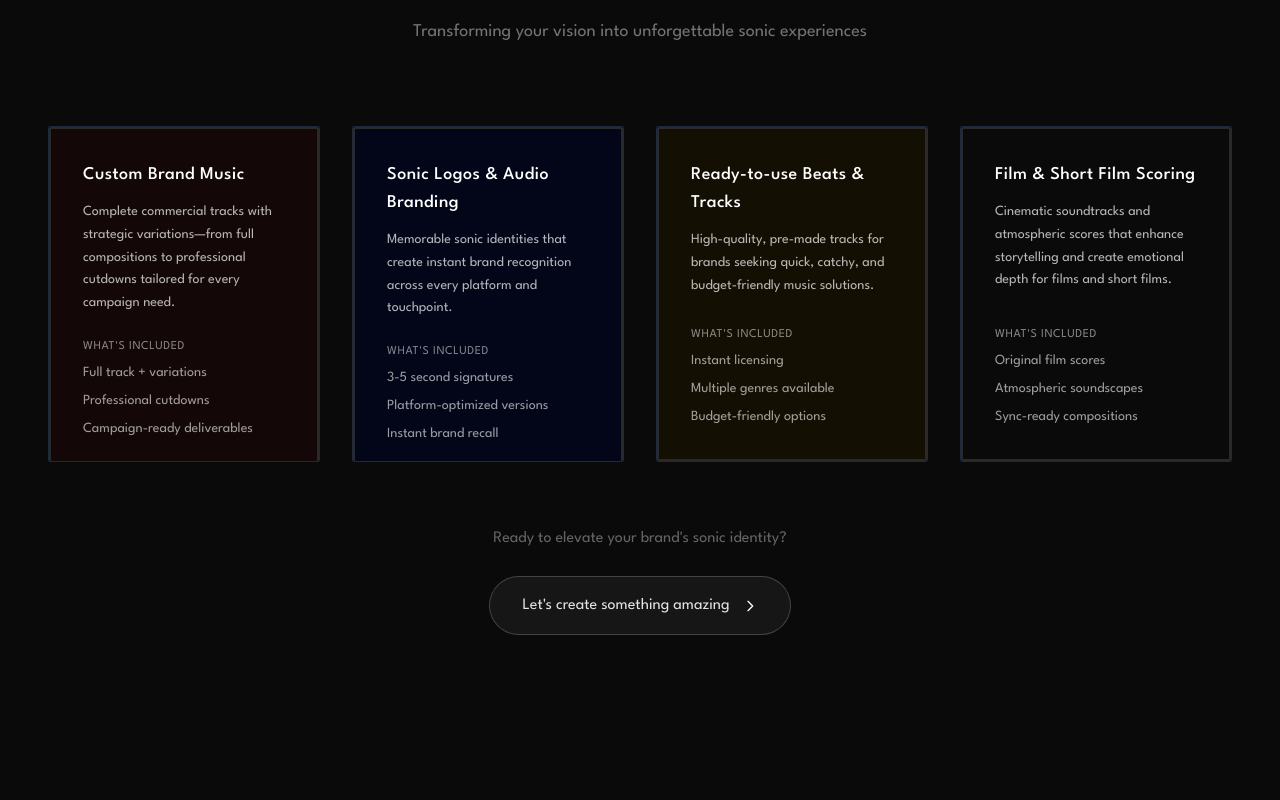
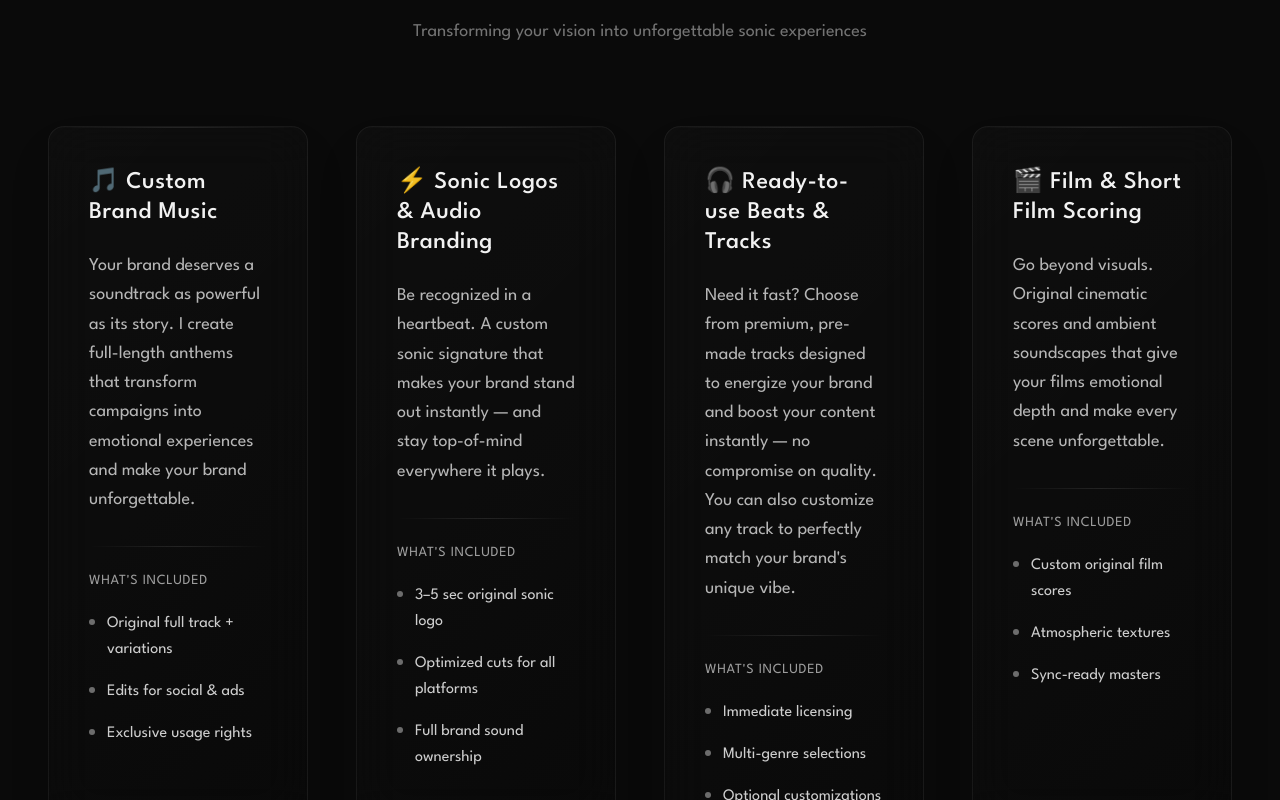
Before and after one commit to Kianhd/Key0n-portfolio, a Next.js app: page / in a window 1280 px wide. Shown: the part 6380-7180 px from the top of the page. Built offline with nearby package versions, Linux system fonts and the light colour scheme.

Commit message:
new cards components update

```diff
--- a/app/components/ServiceCard.tsx
+++ b/app/components/ServiceCard.tsx
@@ -1,15 +1,14 @@
 "use client";
 
 import { motion } from "motion/react";
-import { GlareCard } from "./ui/glare-card";
+import { useState } from "react";
 
 interface ServiceCardProps {
   title: string;
   description: string;
   features: string[];
   delay?: number;
-  glareColor?: "red" | "yellow" | "blue" | "green" | "purple" | "pink" | "orange" | "white" | "gray" | "black";
-  backgroundColor?: "red" | "yellow" | "blue" | "green" | "purple" | "pink" | "orange" | "white" | "gray" | "black";
+  accentColor?: "red" | "yellow" | "blue" | "green" | "purple" | "pink" | "orange" | "white" | "gray" | "default";
 }
 
 export default function ServiceCard({
@@ -17,45 +16,129 @@ export default function ServiceCard({
   description,
   features,
   delay = 0,
-  glareColor,
-  backgroundColor,
+  accentColor = "default",
 }: ServiceCardProps) {
+  const [isHovered, setIsHovered] = useState(false);
+
+  // Subtle accent colors for Fortune 500 aesthetic
+  const accentColors = {
+    red: "rgba(239, 68, 68, 0.1)",
+    yellow: "rgba(245, 158, 11, 0.1)",
+    blue: "rgba(59, 130, 246, 0.1)",
+    green: "rgba(34, 197, 94, 0.1)",
+    purple: "rgba(147, 51, 234, 0.1)",
+    pink: "rgba(236, 72, 153, 0.1)",
+    orange: "rgba(249, 115, 22, 0.1)",
+    white: "rgba(255, 255, 255, 0.05)",
+    gray: "rgba(156, 163, 175, 0.1)",
+    default: "rgba(255, 255, 255, 0.03)"
+  };
+
+  const accentBorders = {
+    red: "rgba(239, 68, 68, 0.2)",
+    yellow: "rgba(245, 158, 11, 0.2)",
+    blue: "rgba(59, 130, 246, 0.2)",
+    green: "rgba(34, 197, 94, 0.2)",
+    purple: "rgba(147, 51, 234, 0.2)",
+    pink: "rgba(236, 72, 153, 0.2)",
+    orange: "rgba(249, 115, 22, 0.2)",
+    white: "rgba(255, 255, 255, 0.1)",
+    gray: "rgba(156, 163, 175, 0.2)",
+    default: "rgba(255, 255, 255, 0.08)"
+  };
+
   return (
     <motion.div
       initial={{ opacity: 0, y: 40 }}
       whileInView={{ opacity: 1, y: 0 }}
       viewport={{ once: true }}
       transition={{ duration: 0.6, delay }}
+      onMouseEnter={() => setIsHovered(true)}
+      onMouseLeave={() => setIsHovered(false)}
+      className="group"
     >
-      <GlareCard
-        glareColor={glareColor}
-        backgroundColor={backgroundColor}
-        className="flex flex-col p-6 lg:p-8 h-full border-2 border-border"
+      <div
+        className={`
+          relative overflow-hidden rounded-2xl
+          backdrop-blur-xl
+          transition-all duration-500 ease-out
+          transform hover:scale-[1.02] hover:-translate-y-2
+          min-h-[700px] w-full
+          flex flex-col
+          shadow-2xl shadow-black/20
+          hover:shadow-3xl hover:shadow-black/30
+        `}
+        style={{
+          background: `linear-gradient(135deg,
+            rgba(255, 255, 255, 0.02) 0%,
+            ${isHovered ? accentColors[accentColor] : "rgba(255, 255, 255, 0.01)"} 50%,
+            rgba(0, 0, 0, 0.02) 100%
+          )`,
+          border: `1px solid ${isHovered ? accentBorders[accentColor] : "rgba(255, 255, 255, 0.06)"}`,
+          boxShadow: `
+            0 0 0 1px rgba(255, 255, 255, 0.02),
+            0 20px 40px -10px rgba(0, 0, 0, 0.3),
+            0 8px 32px -8px rgba(0, 0, 0, 0.2),
+            ${isHovered ? `0 0 40px -10px ${accentColors[accentColor]}` : ""}
+          `
+        }}
       >
-        <div className="mb-6">
-          <h3 className="text-lg font-medium mb-3 text-white tracking-wide">
+        {/* Subtle top accent line */}
+        <div
+          className="absolute top-0 left-0 right-0 h-[1px] transition-all duration-500"
+          style={{
+            background: isHovered
+              ? `linear-gradient(90deg, transparent 0%, ${accentBorders[accentColor]} 50%, transparent 100%)`
+              : "linear-gradient(90deg, transparent 0%, rgba(255, 255, 255, 0.1) 50%, transparent 100%)"
+          }}
+        />
+
+        {/* Content */}
+        <div className="flex flex-col h-full p-8 lg:p-10 relative z-10">
+          {/* Header */}
+          <div className="mb-8">
+            <h3 className="text-xl lg:text-2xl font-semibold mb-6 text-white/95 tracking-wide leading-tight">
               {title}
             </h3>
-          <p className="text-white/70 font-normal leading-relaxed text-sm">
+            <p className="text-white/70 font-normal leading-relaxed text-base lg:text-lg">
               {description}
             </p>
           </div>
 
+          {/* Features */}
           <div className="mt-auto">
-          <div className="space-y-3">
-            <div className="text-xs text-white/50 uppercase tracking-wider font-medium mb-2">
+            <div className="mb-6 h-px bg-gradient-to-r from-transparent via-white/10 to-transparent" />
+
+            <div className="space-y-5">
+              <div className="text-sm text-white/60 uppercase tracking-wider font-medium">
                 What's included
               </div>
-            <div className="grid grid-cols-1 gap-2">
+              <div className="space-y-4">
                 {features.map((feature, index) => (
-                <div key={index} className="text-sm text-white/60">
-                  {feature}
+                  <div key={index} className="flex items-start gap-3 text-sm lg:text-base text-white/80 leading-relaxed">
+                    <div
+                      className="w-1.5 h-1.5 rounded-full mt-2 flex-shrink-0 transition-colors duration-300"
+                      style={{
+                        backgroundColor: isHovered ? accentBorders[accentColor] : "rgba(255, 255, 255, 0.4)"
+                      }}
+                    />
+                    <span>{feature}</span>
                   </div>
                 ))}
               </div>
             </div>
           </div>
-      </GlareCard>
+        </div>
+
+        {/* Subtle background pattern */}
+        <div
+          className="absolute inset-0 opacity-[0.02] pointer-events-none"
+          style={{
+            backgroundImage: `radial-gradient(circle at 20% 80%, rgba(255, 255, 255, 0.1) 0%, transparent 50%),
+                             radial-gradient(circle at 80% 20%, rgba(255, 255, 255, 0.05) 0%, transparent 50%)`
+          }}
+        />
+      </div>
     </motion.div>
   );
 }
--- a/app/components/sections/ServicesSection.tsx
+++ b/app/components/sections/ServicesSection.tsx
@@ -10,7 +10,7 @@ const ServicesSection: React.FC = () => {
       id="beats"
       className="py-32 px-6 sm:px-8 lg:px-12 bg-gradient-to-b from-background via-background/95 to-background"
     >
-      <div className="max-w-7xl mx-auto">
+      <div className="max-w-8xl mx-auto">
         <motion.div
           className="text-center mb-20"
           initial={{ opacity: 0, y: 30 }}
@@ -29,55 +29,54 @@ const ServicesSection: React.FC = () => {
           </p>
         </motion.div>
 
-        <div className="grid lg:grid-cols-4 gap-6 lg:gap-8">
+        <div className="grid grid-cols-1 md:grid-cols-2 xl:grid-cols-4 gap-8 lg:gap-12 max-w-none">
           <ServiceCard
-            title="Custom Brand Music"
-            description="Complete commercial tracks with strategic variations—from full compositions to professional cutdowns tailored for every campaign need."
+            title="🎵 Custom Brand Music"
+            description="Your brand deserves a soundtrack as powerful as its story. I create full-length anthems that transform campaigns into emotional experiences and make your brand unforgettable."
             features={[
-              "Full track + variations",
-              "Professional cutdowns",
-              "Campaign-ready deliverables"
+              "Original full track + variations",
+              "Edits for social & ads",
+              "Exclusive usage rights"
             ]}
             delay={0.1}
-            glareColor="red"
-            backgroundColor="red"
+            accentColor="red"
           />
 
           <ServiceCard
-            title="Sonic Logos & Audio Branding"
-            description="Memorable sonic identities that create instant brand recognition across every platform and touchpoint."
+            title="⚡ Sonic Logos & Audio Branding"
+            description="Be recognized in a heartbeat. A custom sonic signature that makes your brand stand out instantly — and stay top-of-mind everywhere it plays."
             features={[
-              "3-5 second signatures",
-              "Platform-optimized versions",
-              "Instant brand recall"
+              "3–5 sec original sonic logo",
+              "Optimized cuts for all platforms",
+              "Full brand sound ownership"
             ]}
             delay={0.2}
+            accentColor="blue"
           />
 
           <ServiceCard
-            title="Ready-to-use Beats & Tracks"
-            description="High-quality, pre-made tracks for brands seeking quick, catchy, and budget-friendly music solutions."
+            title="🎧 Ready-to-use Beats & Tracks"
+            description="Need it fast? Choose from premium, pre-made tracks designed to energize your brand and boost your content instantly — no compromise on quality. You can also customize any track to perfectly match your brand's unique vibe."
             features={[
-              "Instant licensing",
-              "Multiple genres available",
-              "Budget-friendly options"
+              "Immediate licensing",
+              "Multi-genre selections",
+              "Optional customizations",
+              "Flexible budget options"
             ]}
             delay={0.3}
-            glareColor="yellow"
-            backgroundColor="yellow"
+            accentColor="yellow"
           />
 
           <ServiceCard
-            title="Film & Short Film Scoring"
-            description="Cinematic soundtracks and atmospheric scores that enhance storytelling and create emotional depth for films and short films."
+            title="🎬 Film & Short Film Scoring"
+            description="Go beyond visuals. Original cinematic scores and ambient soundscapes that give your films emotional depth and make every scene unforgettable."
             features={[
-              "Original film scores",
-              "Atmospheric soundscapes",
-              "Sync-ready compositions"
+              "Custom original film scores",
+              "Atmospheric textures",
+              "Sync-ready masters"
             ]}
             delay={0.4}
-            glareColor="gray"
-            backgroundColor="gray"
+            accentColor="purple"
           />
         </div>
 
--- a/app/components/ui/glare-card.tsx
+++ b/app/components/ui/glare-card.tsx
@@ -82,7 +82,7 @@ export const GlareCard = ({
     slate: {},
     red: { backgroundColor: '#130707' }, // Quadruple darker red
     yellow: { backgroundColor: '#130f03' }, // Quadruple darker yellow
-    gray: { backgroundColor: '#0a0a0a' } // Dark gray matching website background
+    gray: { backgroundColor: '#1a1a1a' } // Lighter gray to stand out from background
   };
 
   const currentBackgroundColor = backgroundColors[backgroundColor];
```
Lines whose indentation alone changed are shown as unchanged.
